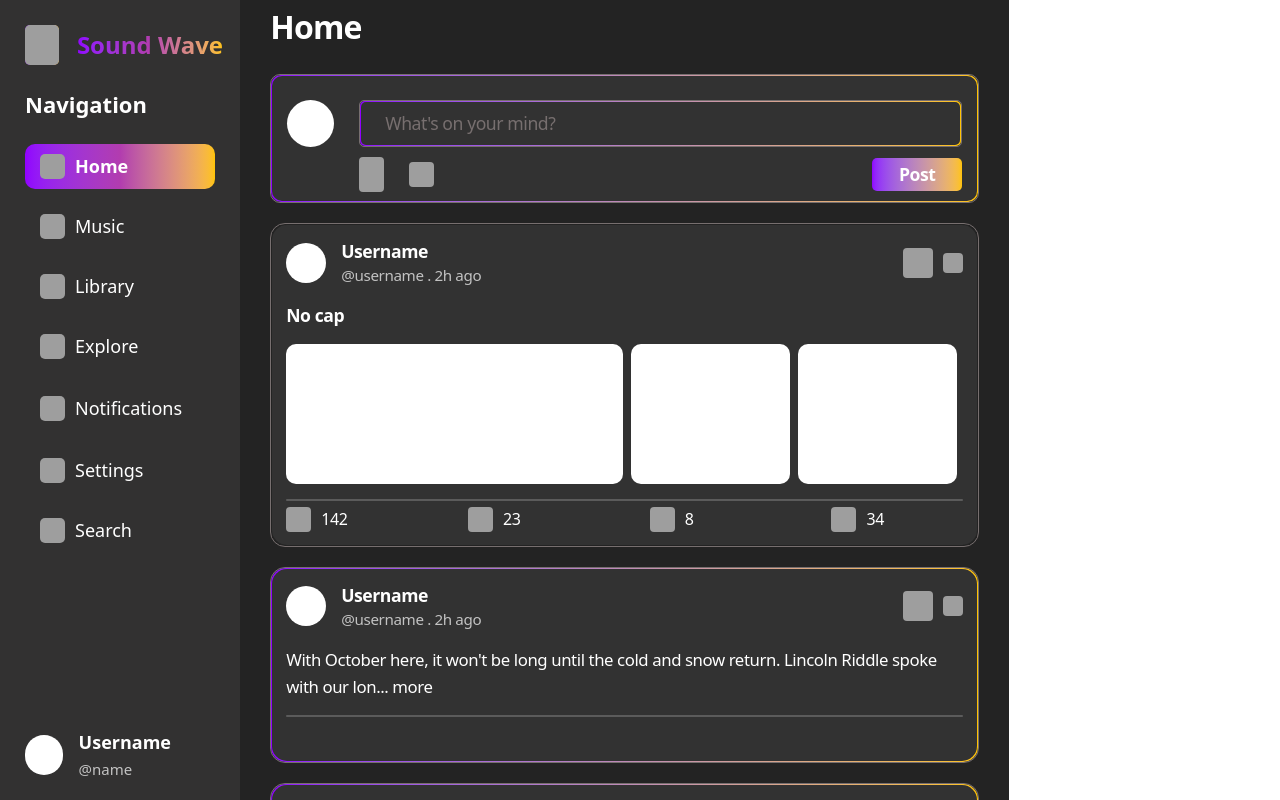
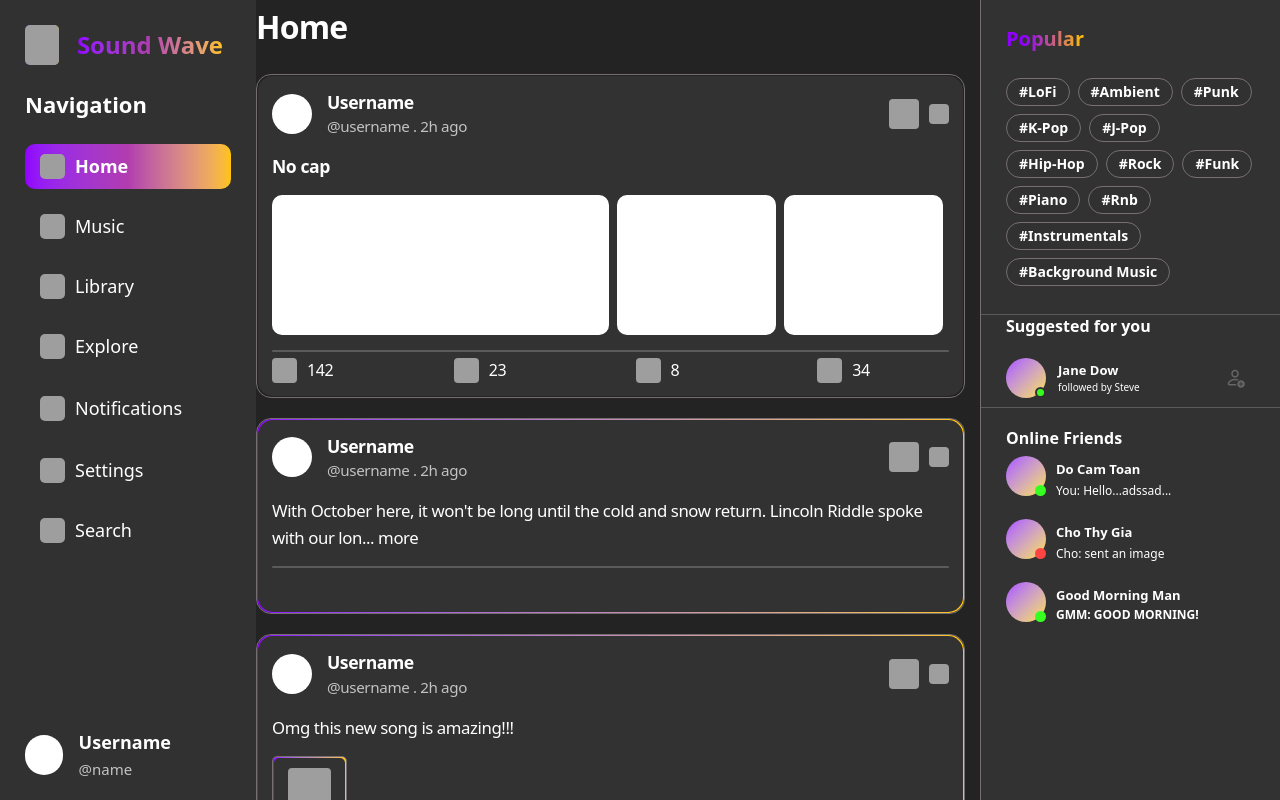
Before and after one commit to MinhTam2773/Sound-Wave, a Next.js app: page / in a window 1280 px wide. Built offline with nearby package versions, Linux system fonts and the light colour scheme; grey boxes are pictures that could not be loaded.

Commit message:
fixed layout again added modal

```diff
--- a/app/(root)/layout.tsx
+++ b/app/(root)/layout.tsx
@@ -1,4 +1,23 @@
+import type { Metadata } from "next";
+import { Geist, Geist_Mono } from "next/font/google";
+import "../globals.css"; // adjust path as needed
 import LeftSidebar from "@/components/sidebars/LeftSidebar";
+import { RightSidebar } from "@/components/sidebars/RightSidebar";
+
+const geistSans = Geist({
+  variable: "--font-geist-sans",
+  subsets: ["latin"],
+});
+
+const geistMono = Geist_Mono({
+  variable: "--font-geist-mono",
+  subsets: ["latin"],
+});
+
+export const metadata: Metadata = {
+  title: "Sound Wave App",
+  description: "Generated by create next app",
+};
 
 export default function RootLayout({
   children,
@@ -6,9 +25,20 @@
   children: React.ReactNode;
 }>) {
   return (
-    <main className="flex">
-      <LeftSidebar />
-      {children}
+    <main
+      className={`${geistSans.variable} ${geistMono.variable} antialiased flex min-h-screen bg-[#232323]`}
+    >
+      <div className="w-64">
+        <LeftSidebar />
+      </div>
+
+      <div className="flex-1 flex justify-center items-center">
+        {children}
+      </div>
+
+      <div className="w-64">
+        <RightSidebar />
+      </div>
     </main>
   );
 }
--- a/app/(root)/page.tsx
+++ b/app/(root)/page.tsx
@@ -9,48 +9,7 @@
           </div>
         </div>
 
-        {/* Upload Modal */}
-        <div className="relative bg-[#323232] rounded-[10px] border-[0.5px] border-[#776f6f] w-full p-[25px_16px_10px_16px] flex flex-col gap-[10px] min-h-[127px] overflow-hidden">
-          <div className="absolute inset-0 rounded-[10px] p-[1px]">
-            <div className="absolute inset-0 rounded-[10px] bg-gradient-to-r from-[#9000ff] to-[#ffc300]" />
-            <div className="absolute inset-[1px] rounded-[10px] bg-[#323232]" />
-          </div>
 
-          <div className="relative z-10 flex flex-row items-start gap-[25px] w-full">
-            <div className="w-[47px] h-[47px] rounded-full bg-white flex-shrink-0" />
-
-            <div className="flex flex-col gap-[10px] w-[calc(100%-47px-25px)]">
-              <div className="relative flex flex-row items-center bg-none rounded-[5px] border-[0.5px] border-[#776f6f] p-0 h-[47px] min-h-[47px] w-full">
-                <div className="absolute inset-0 rounded-[5px] p-[1px]">
-                  <div className="absolute inset-0 rounded-[5px] bg-gradient-to-r from-[#9000ff] to-[#ffc300]" />
-                  <div className="absolute inset-[1px] rounded-[5px] bg-[#323232]" />
-                </div>
-                <span className="text-[#776f6f] text-[1.1rem] font-normal tracking-tight bg-none border-none outline-none w-full h-[24px] flex items-center p-0 z-10 pl-[25px]">
-                  What's on your mind?
-                </span>
-              </div>
-
-              <div className="flex flex-row items-center justify-between w-full gap-[97px]">
-                <div className="flex flex-row items-center gap-[25px]">
-                  <img
-                    className="w-[25px] h-[35px] bg-[#333] rounded-[4px] object-cover"
-                    src="https://s3-alpha-sig.figma.com/img/356e/0ccf/322966846a25c5362ed24e842af29722?Expires=1766361600&Key-Pair-Id=APKAQ4GOSFWCW27IBOMQ&Signature=KixWVqTsieLm95kzAd2CDsDEm6ks4WcB~Wq3zuwk98vei4~Pfy~1~7TNu6xowf~ilzSVLenYxPrCJJvqNnjJ02CRVIHfryYXGhv~FH8F0upuwMm3nqgsMMxVdwDVyBlvoHxHmV1fF40jLNin37jgto9cdh61muG~N6HZMUKquN7I5LHrIt2pR8Wfc-fC8qaLO3LSUVCdIzcudlxjgPRYyql519FxWjdEGfljCqtOKVF2Yl9Jo7JSwgjhpeTEOV2Zh5~uv77USb9QaNBYXN-TYsgNV5JgQ1gwU8IMufMvKaC7VnH8hkIow6wPIAM15NRzEtXUQZWUmtdHBM2RE67m0Q__"
-                    alt="Picture"
-                  />
-                  <img
-                    className="w-[25px] h-[25px] bg-[#333] rounded-[4px] object-cover"
-                    src="https://s3-alpha-sig.figma.com/img/a270/e67b/8ff8e175062c35ebb1afe8fa17608ac6?Expires=1766361600&Key-Pair-Id=APKAQ4GOSFWCW27IBOMQ&Signature=kD6A8bhuI~x7eG~AcT3qgJxRJTAFNf4WTaeUVQxnL-MDEAw6FAsD9Vao1pmdxJ~Orb20LMXq1q6G4qV5ehozIJ4IjN8Lh-rDZw2eBYqwsggkTuQpxMeMsPDYnJlbrh6ZTgtVWs9F9Y4ibvdqBkFWmK8F6DjC1rzSyiMravWbG7OZWSjSZHhK34hISv9O378-53oiSCRfJFOOr0qDF8y97oUEhdQ9ePVehFJjRsc3xazIT6QyD5n3ZEOD1klXSsqyMR25DMEqhxDjqOUhpAFRak0HIg2tnW4-8N0OFy1tjdZMaRWW~Hj4GiLa0cTEiQyrUEqB4F6B3xWK0OwZ0E1~GQ__"
-                    alt="Music"
-                  />
-                </div>
-
-                <button className="bg-gradient-to-r from-[#9000ff] to-[#ffc300] rounded-[5px] border-none text-white text-[1.1rem] font-semibold w-[90px] h-[33px] flex items-center justify-center tracking-tight cursor-pointer relative z-10">
-                  Post
-                </button>
-              </div>
-            </div>
-          </div>
-        </div>
 
         {/* Image Post */}
         <div className="relative rounded-[15px] border-[0.5px] border-[#776f6f] p-[14px_15px] flex flex-col gap-[15px] w-full overflow-hidden">
--- /dev/null
+++ b/components/post/modal.tsx
@@ -0,0 +1,90 @@
+"use client"; // needed if using state/hooks
+import React, { ReactNode } from "react";
+
+interface ModalProps {
+  isOpen: boolean;
+  onClose: () => void;
+  children?: ReactNode;
+}
+
+const Modal: React.FC<ModalProps> = ({ isOpen, onClose, children }) => {
+  if (!isOpen) return null;
+
+  return (
+    <>
+      {/* Overlay */}
+      <div
+        className="fixed inset-0 bg-black bg-opacity-50 z-40"
+        onClick={onClose}
+      />
+
+      {/* Modal content */}
+      <div className="fixed inset-0 z-50 flex justify-center items-center p-4">
+        <div className="relative bg-[#323232] rounded-[10px] border-[0.5px] border-[#776f6f] w-full max-w-lg p-[25px_16px_10px_16px] flex flex-col gap-[10px] min-h-[127px] overflow-hidden">
+
+          {/* Gradient border */}
+          <div className="absolute inset-0 rounded-[10px] p-[1px] pointer-events-none">
+            <div className="absolute inset-0 rounded-[10px] bg-gradient-to-r from-[#9000ff] to-[#ffc300]" />
+            <div className="absolute inset-[1px] rounded-[10px] bg-[#323232]" />
+          </div>
+
+          {/* Main content */}
+          <div className="relative z-10 flex flex-col gap-[10px]">
+            {children ? (
+              children
+            ) : (
+              <>
+                <div className="relative flex flex-row items-start gap-[25px] w-full">
+                  <div className="w-[47px] h-[47px] rounded-full bg-white flex-shrink-0" />
+
+                  <div className="flex flex-col gap-[10px] w-[calc(100%-47px-25px)]">
+                    {/* Input area */}
+                    <div className="relative flex flex-row items-center bg-none rounded-[5px] border-[0.5px] border-[#776f6f] p-0 h-[47px] min-h-[47px] w-full">
+                      <div className="absolute inset-0 rounded-[5px] p-[1px]">
+                        <div className="absolute inset-0 rounded-[5px] bg-gradient-to-r from-[#9000ff] to-[#ffc300]" />
+                        <div className="absolute inset-[1px] rounded-[5px] bg-[#323232]" />
+                      </div>
+                      <span className="text-[#776f6f] text-[1.1rem] font-normal tracking-tight bg-none border-none outline-none w-full h-[24px] flex items-center p-0 z-10 pl-[25px]">
+                        What's on your mind?
+                      </span>
+                    </div>
+
+                    {/* Buttons */}
+                    <div className="flex flex-row items-center justify-between w-full gap-[97px]">
+                      <div className="flex flex-row items-center gap-[25px]">
+                        <img
+                          className="w-[25px] h-[35px] bg-[#333] rounded-[4px] object-cover"
+                          src="https://s3-alpha-sig.figma.com/img/356e/0ccf/322966846a25c5362ed24e842af29722"
+                          alt="Picture"
+                        />
+                        <img
+                          className="w-[25px] h-[25px] bg-[#333] rounded-[4px] object-cover"
+                          src="https://s3-alpha-sig.figma.com/img/a270/e67b/8ff8e175062c35ebb1afe8fa17608ac6"
+                          alt="Music"
+                        />
+                      </div>
+
+                      <button className="bg-gradient-to-r from-[#9000ff] to-[#ffc300] rounded-[5px] border-none text-white text-[1.1rem] font-semibold w-[90px] h-[33px] flex items-center justify-center tracking-tight cursor-pointer relative z-10">
+                        Post
+                      </button>
+                    </div>
+                  </div>
+                </div>
+              </>
+            )}
+          </div>
+
+          {/* Close button */}
+          <button
+            onClick={onClose}
+            className="absolute top-2 right-2 text-white font-bold text-xl z-50"
+          >
+            ×
+          </button>
+        </div>
+      </div>
+    </>
+  );
+};
+
+export default Modal;
```
